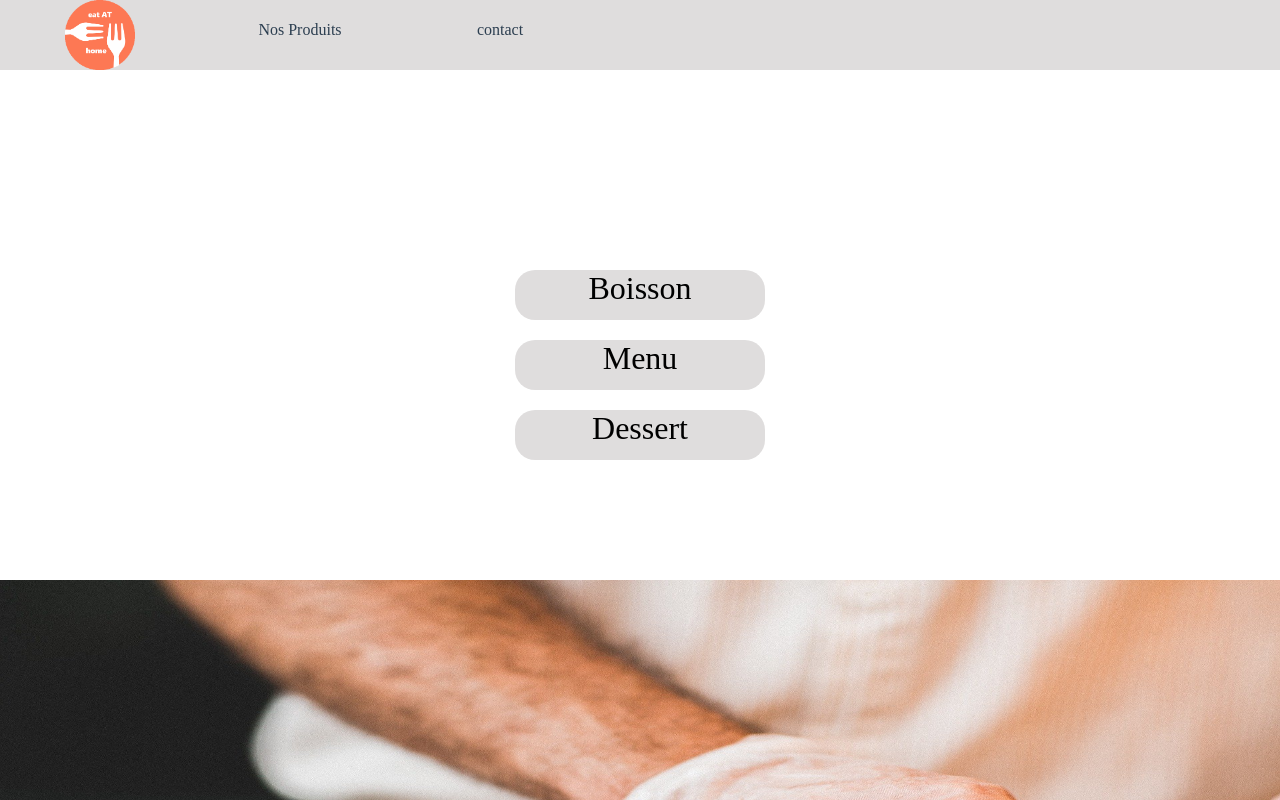
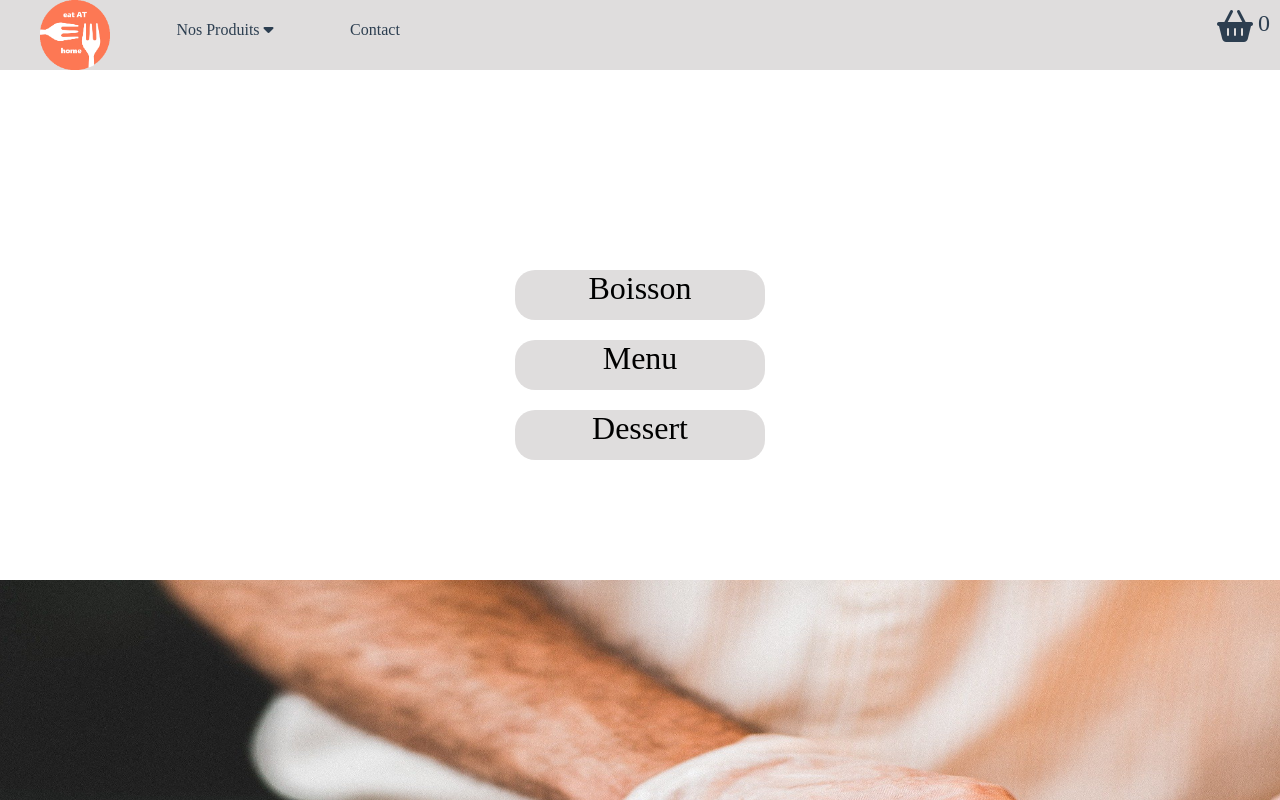
Before and after one commit to Tinquen59/eatAtHome, a Vue app: page /boisson in a window 1280 px wide. Shown: the top 800 px of the page. Built offline with nearby package versions, Linux system fonts and the light colour scheme.

Commit message:
ajout du panier dans la navbar et modif dans le menu déroulant

```diff
--- a/src/components/Navbar.vue
+++ b/src/components/Navbar.vue
@@ -1,28 +1,5 @@
 <template>
-    <!-- <div class="navbar">
-        <div class="navbar__logo">
-            <router-link :to="{ name: 'Home' }">
-                <img src="/images/logo_site.png" alt="logo site">
-            </router-link>
-        </div>
-        <p class="navbar__link">Nos produits</p>
-    </div> -->
-
     <header>
-        <!-- <div class="navbar__logo">
-            <router-link :to="{ name: 'Home' }">
-                <img src="/images/logo_site.png" alt="logo site">
-            </router-link>
-        </div> -->
-
-        <!-- <div class="dropdown">
-            <p class="dropdown--title">Nos produits <span><i class="fas fa-caret-down"></i></span></p>
-            <div class="dropdown__fields">
-                <p>Boisson</p>
-                <p>Menu</p>
-                <p>Dessert</p>
-            </div>
-        </div> -->
         <nav class="navbar">
             <ul class="navbar__menu">
                 <li>
@@ -30,7 +7,7 @@
                         <img src="/images/logo_site.png" alt="logo site" />
                     </router-link>
                 </li>
-                <li class="dropdown">Nos Produits
+                <li class="dropdown">Nos Produits <i class="fas fa-caret-down"></i>
                     <ul class="dropdown__menu">
                         <li class="dropdown__menu--item">
                             <router-link class="dropdown--link" :to="{ name: 'AllProducts' }">Tous nos produits</router-link>
@@ -46,8 +23,13 @@
                         </li>
                     </ul>
                 </li>
-                <li>contact</li>
+                <li>Contact</li>
             </ul>
+
+            <div class="shopping">
+                <i class="fas fa-shopping-basket"></i>
+                <span class="shopping--counter">0</span>
+            </div>
         </nav>
     </header>
 </template>
@@ -64,16 +46,19 @@ $color-bgc: #dfdddd;
 // $color-secondary: #fff;
 $color-secondary: #2c3e50;
 
+@mixin flexRow {
+    display: flex;
+    flex-direction: row;
+}
+
 header .navbar {
-    // color: $color-secondary;
     width: 100%;
     background-color: $color-bgc;
     height: 70px;
+    @include flexRow;
 
     &__menu {
-        display: flex;
-        flex-direction: row;
-        width: 100%;
+        @include flexRow;
     }
 
     & ul {
@@ -81,10 +66,8 @@ header .navbar {
         padding: 0;
 
         & li {
-            // margin: 0;
             padding-top: 10px;
-            // margin-top: 10px;
-            width: 200px;
+            width: 150px;
             height: 40px;
             text-align: center;
             background-color: $color-bgc;
@@ -120,4 +103,18 @@ header .navbar {
         }
     }
 }
+
+.shopping {
+    font-size: 2rem;
+    padding-top: 10px;
+    width: 100%;
+    display: flex;
+    justify-content: flex-end;
+    margin-right: 10px;
+
+    &--counter {
+        font-size: 1.5rem;
+        margin-left: 5px;
+    }
+}
 </style>
```
